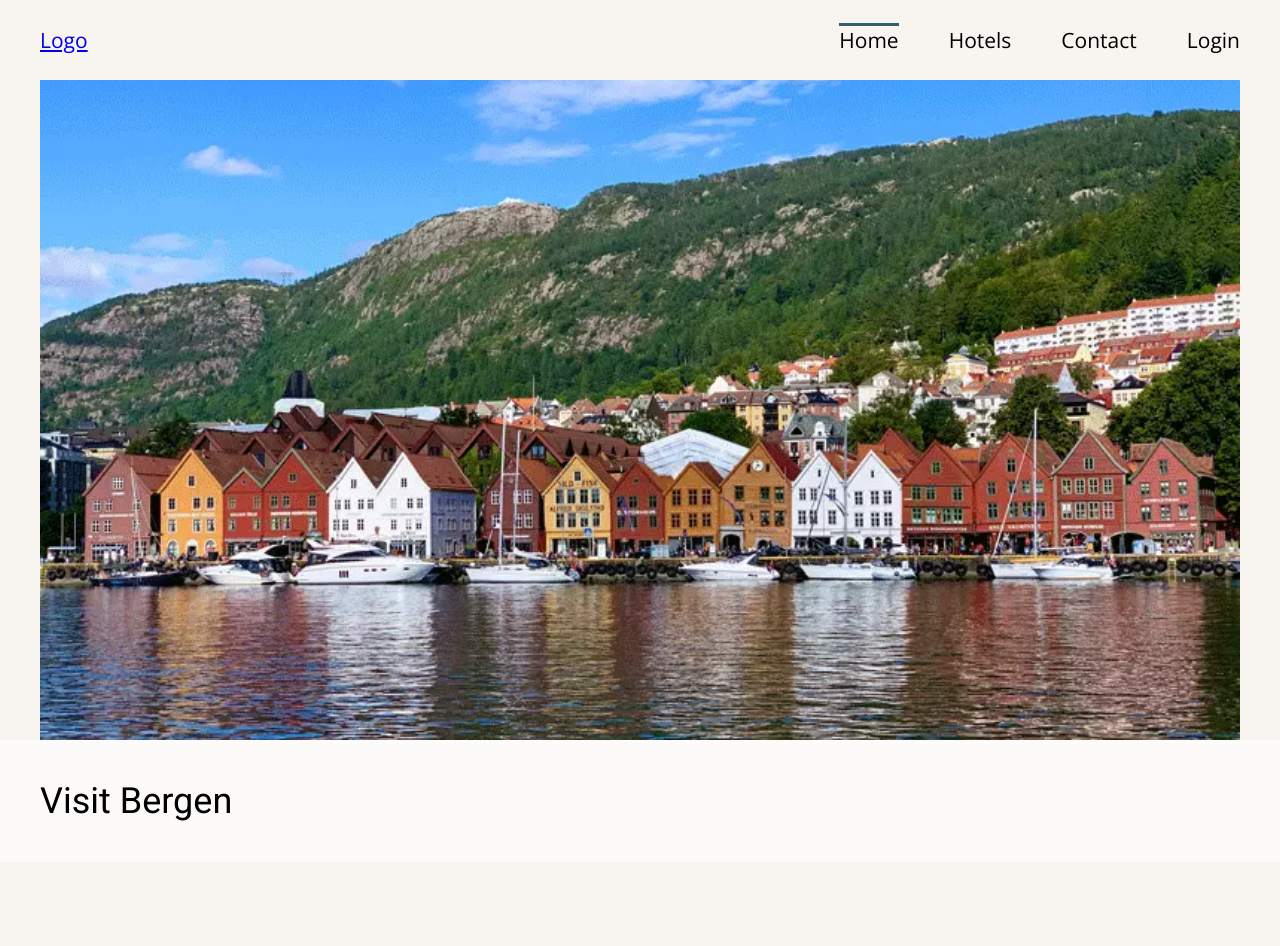
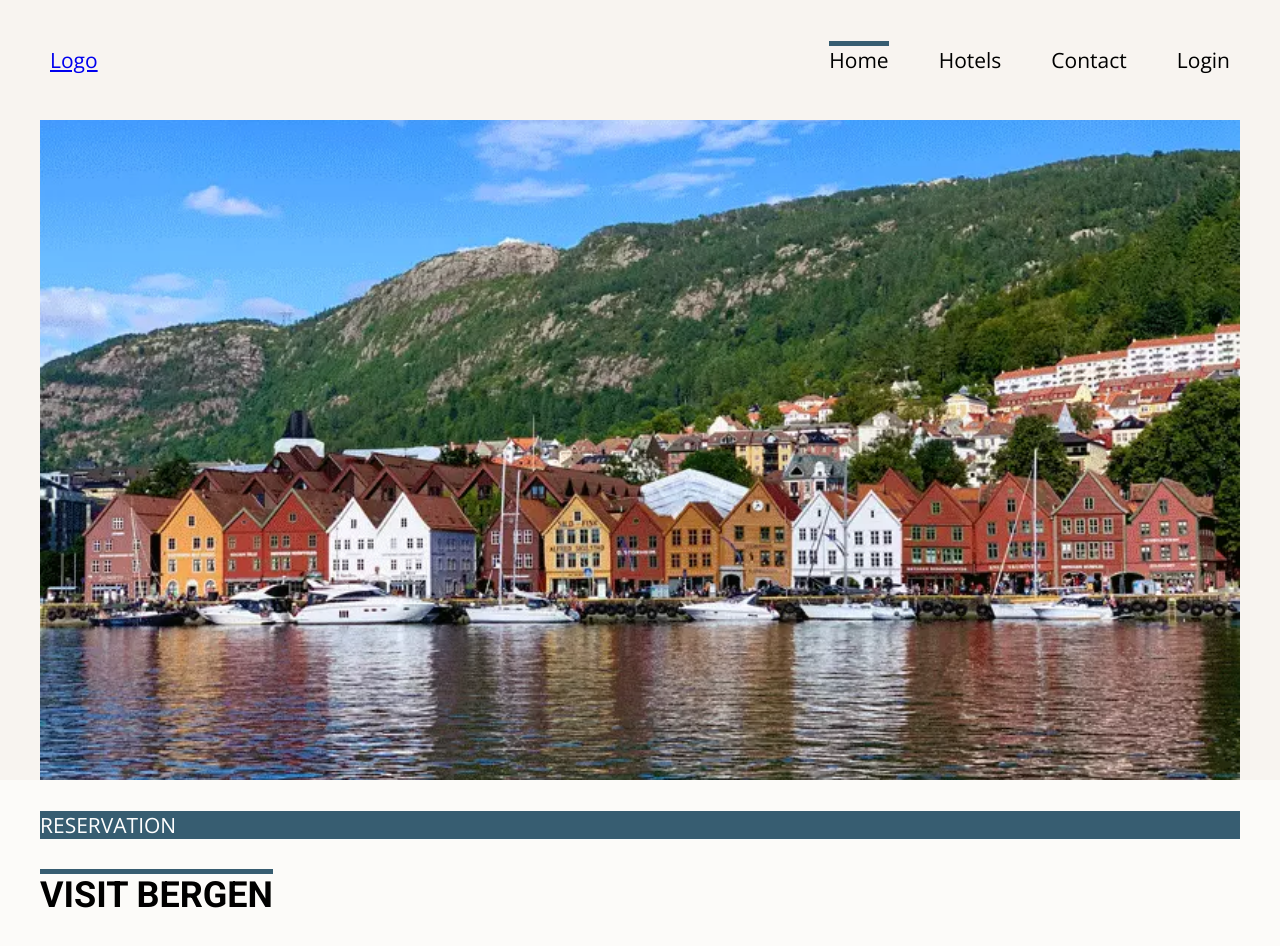
Before and after one commit to Noroff-FEU-Assignments/project-exam-2-Janne-R, a React (Create React App) app: page / in a window 1280 px wide. Shown: the top 946 px of the page. Before the commit the page ends 862 px from the top, so only its background shows below. Built offline with nearby package versions, Linux system fonts and the light colour scheme.

Commit message:
Conteiner

```diff
--- /dev/null
+++ b/src/components/common.styles/Container.js
@@ -0,0 +1,9 @@
+import styled from "styled-components";
+
+const Container = styled.div`
+  padding: 10px;
+  max-width: 1200px;
+  margin: 0px auto;
+`;
+
+export default Container;
--- /dev/null
+++ b/src/components/common.styles/DisplayText.js
@@ -0,0 +1,60 @@
+import styled from "styled-components";
+
+const StyledH1 = styled.h1`
+  border-top: solid  ${({ theme }) => theme.colors.primaryColor};
+  border-top-width: thick;
+  max-inline-size: fit-content;
+  font-weight: bold;
+  color: ${({ lightColor, theme }) => lightColor ? theme.colors.textColorLight : theme.colors.textColorDark};
+  text-transform: ${props => props.uppercase ? "uppercase" : "lowercase"};
+`;
+
+const StyledH2 = styled.h2`
+  color: ${({ lightColor, theme }) => lightColor ? theme.colors.textColorLight : theme.colors.textColorDark};
+  text-transform: ${props => props.uppercase ? "uppercase" : "lowercase"};
+`;
+
+const StyledH3 = styled.h3`
+  color: ${({ lightColor, theme }) => lightColor ? theme.colors.textColorLight : theme.colors.textColorDark};
+  text-transform: ${props => props.uppercase ? "uppercase" : "lowercase"};
+`;
+
+const StyledH4 = styled.h4`
+ color: ${({ lightColor, theme }) => lightColor ? theme.colors.textColorLight : theme.colors.textColorDark};
+  text-transform: ${props => props.uppercase ? "uppercase" : "lowercase"};
+`;
+
+const StyledP = styled.p`
+color: ${({ lightColor, theme }) => lightColor ? theme.colors.textColorLight : theme.colors.textColorDark};
+text-transform: ${props => props.uppercase ? "uppercase" : "lowercase"};
+`;
+
+export const H1 = ({ title, lightColor, uppercase }) => {
+  return (
+    <StyledH1 lightColor={lightColor} uppercase={uppercase}>{title} </StyledH1>
+  );
+};
+
+export const H2 = ({ title, lightColor, uppercase }) => {
+  return (
+    <StyledH2 lightColor={lightColor} uppercase={uppercase}>{title} </StyledH2>
+  );
+};
+
+export const H3 = ({ title, lightColor, uppercase }) => {
+  return (
+    <StyledH3 lightColor={lightColor} uppercase={uppercase}>{title} </StyledH3>
+  );
+};
+
+export const H4 = ({ title, lightColor, uppercase }) => {
+  return (
+    <StyledH4 lightColor={lightColor} uppercase={uppercase}>{title} </StyledH4>
+  );
+};
+
+export const P = ({ paragraph, lightColor, uppercase }) => {
+  return (
+    <StyledP lightColor={lightColor} uppercase={uppercase}>{paragraph}</StyledP>
+  );
+};
--- a/src/components/common.styles/Section.js
+++ b/src/components/common.styles/Section.js
@@ -1,10 +1,5 @@
 import styled from "styled-components";
-
-const Div = styled.div`
-  padding: 10px;
-  max-width: 1200px;
-  margin: 0px auto;
-`;
+import Container from "./Container";
 
 const StyledSection = styled.section`
 background-color: ${({ backgroundColorLight, theme }) => backgroundColorLight ? theme.colors.backgroundColorLight : theme.colors.backgroundColorDark};
@@ -13,9 +8,9 @@ background-color: ${({ backgroundColorLight, theme }) => backgroundColorLight ?
 const Section = ({ children, backgroundColorLight }) => {
   return (
     <StyledSection backgroundColorLight={backgroundColorLight} >
-      <Div>
+      <Container>
         {children}
-      </Div>
+      </Container>
     </StyledSection>
   )
 }
--- a/src/components/header/Navigation.js
+++ b/src/components/header/Navigation.js
@@ -2,18 +2,13 @@ import { useState } from "react";
 import { NavLink } from "react-router-dom";
 import styled from "styled-components";
 import { FiMenu } from "react-icons/fi";
+import Container from "../common.styles/Container";
 
 const Flex = styled.div`
   display: flex;
   justify-content: space-between;
   align-items: center;
   margin: 20px 10px;
-
-  @media ${({ theme }) => theme.devices.tabletS} {
-    padding: 10px;
-    max-width: 1200px;
-    margin: 0px auto;
-  }
 `;
 
 const BurgerMenu = styled(FiMenu)`
@@ -59,13 +54,15 @@ const Ul = styled.ul`
 
 const StyledNavLink = styled(NavLink)`
   &.active {
-    border-top: 3px solid  ${({ theme }) => theme.colors.primaryColor};
+    border-top: solid  ${({ theme }) => theme.colors.primaryColor};
+    border-top-width: thick;
   }
 `;
 
 const Navigation = () => {
   const [toogleShowMenu, setToogleShowMenu] = useState(false);
   return (
+    <Container>
       <Flex>
         <NavLink to="/">
           Logo
@@ -96,6 +93,7 @@ const Navigation = () => {
           </Ul>
         </nav>
       </Flex>
+    </Container>
   )
 }
 
--- a/src/components/pages/home/Home.js
+++ b/src/components/pages/home/Home.js
@@ -1,10 +1,13 @@
 import Section from "../../common.styles/Section";
+import Reservation from "./Reservation";
+import { H1 } from "../../common.styles/DisplayText";
 
 const Home = () => {
   return (
     <main>
       <Section backgroundColorLight>
-        <h1>Visit Bergen</h1>
+        <Reservation />
+        <H1 title="Visit Bergen" uppercase />
       </Section>
     </main>
   )
--- /dev/null
+++ b/src/components/pages/home/Reservation.js
@@ -0,0 +1,16 @@
+import styled from "styled-components";
+import { P } from "../../common.styles/DisplayText";
+
+const Div = styled.div`
+  background-color: ${({ theme }) => theme.colors.primaryColor};
+`;
+
+const Reservation = () => {
+  return (
+    <Div>
+      <P paragraph="Reservation" uppercase lightColor />
+    </Div>
+  )
+}
+
+export default Reservation;
```
Lines whose indentation alone changed are shown as unchanged.
